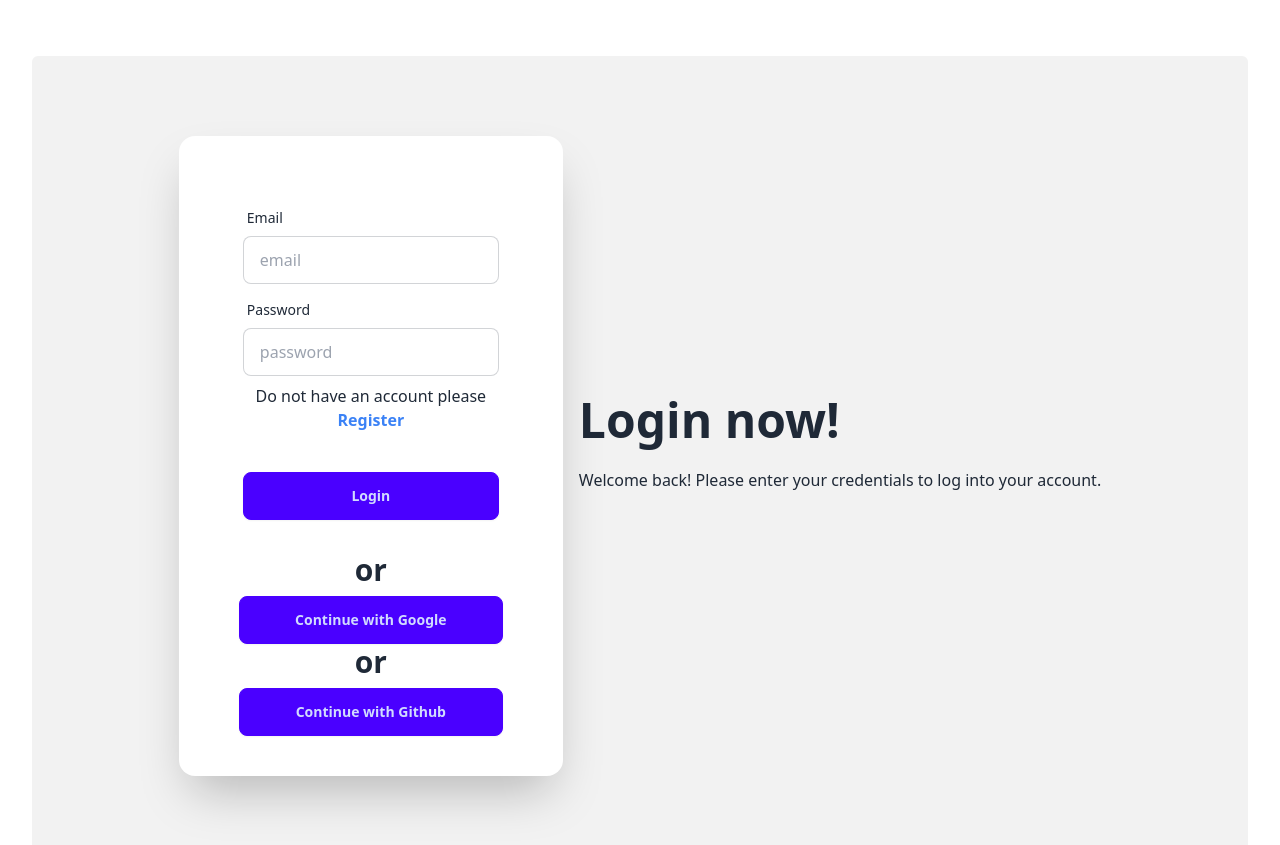
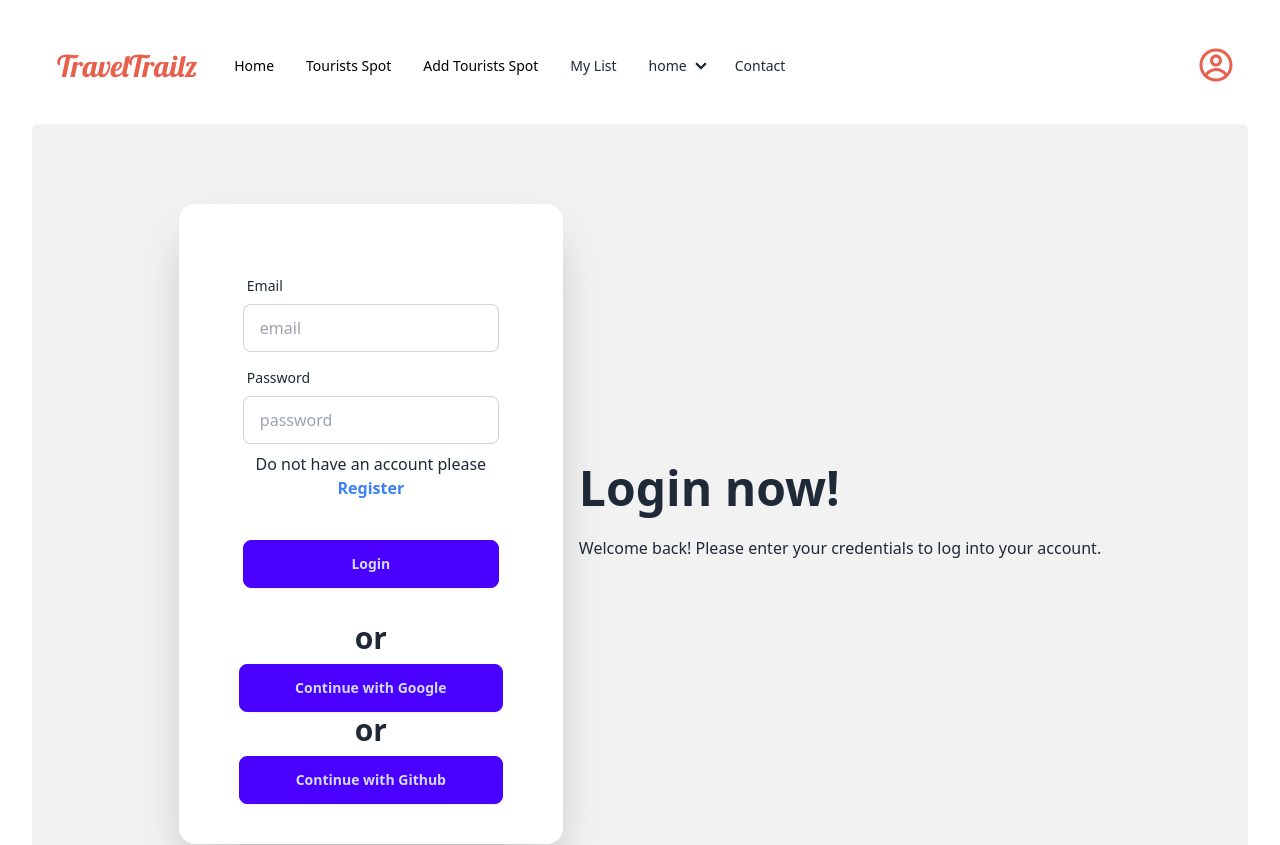
Before and after one commit to Sultana-Razia/tourism-management-client, a React (Vite) app: page /login in a window 1280 px wide. Shown: the top 845 px of the page. Built offline with nearby package versions, Linux system fonts and the light colour scheme; no server answers.

Commit message:
Navbar added

```diff
--- /dev/null
+++ b/src/Shared/Navbar/Navbar.css
@@ -0,0 +1,11 @@
+/* Default link style */
+.inactive-link {
+    color: black;
+    text-decoration: none;
+}
+
+/* Style for active link */
+.active-link {
+    color: #E8604C;
+    font-weight: bold;
+}
--- /dev/null
+++ b/src/Shared/Navbar/Navbar.jsx
@@ -0,0 +1,89 @@
+import React from 'react';
+import { CgProfile } from "react-icons/cg";
+import { NavLink } from 'react-router-dom';
+import './Navbar.css';
+
+const Navbar = () => {
+
+
+
+
+    return (
+        <div className="navbar bg-base-100">
+            <div className="">
+                <div className="dropdown">
+                    <div tabIndex={0} role="button" className="btn btn-ghost lg:hidden">
+                        <svg
+                            xmlns="http://www.w3.org/2000/svg"
+                            className="h-5 w-5"
+                            fill="none"
+                            viewBox="0 0 24 24"
+                            stroke="currentColor">
+                            <path
+                                strokeLinecap="round"
+                                strokeLinejoin="round"
+                                strokeWidth="2"
+                                d="M4 6h16M4 12h8m-8 6h16" />
+                        </svg>
+                    </div>
+                    <ul
+                        tabIndex={0}
+                        className="menu menu-sm dropdown-content bg-base-100 rounded-box z-[1] mt-3 w-52 p-2 shadow">
+                        <li><NavLink to='/'>Home</NavLink></li>
+                        <li><NavLink to='/touristSpot'>Tourists Spot</NavLink></li>
+                        <li><NavLink to='/addTouristSpot'>Add Tourists Spot</NavLink></li>
+                        <li>
+                            <a>Parent</a>
+                            <ul className="p-2">
+                                <li><a>Submenu 1</a></li>
+                                <li><a>Submenu 2</a></li>
+                            </ul>
+                        </li>
+                        <li><NavLink to='/about'>About Us</NavLink></li>
+                        <li><NavLink to='/contact'>Contact</NavLink></li>
+                    </ul>
+                </div>
+                <a className="btn btn-ghost text-3xl text-[#E8604C] lobster-regular">TravelTrailz</a>
+            </div>
+            <div className="w-[80%] hidden lg:flex">
+                <ul className="menu menu-horizontal px-1">
+                    <li><NavLink to='/' className={({ isActive }) => (isActive ? 'active-link' : 'inactive-link')}>Home</NavLink></li>
+                    <li><NavLink to='/touristSpot' className={({ isActive }) => (isActive ? 'active-link' : 'inactive-link')}>Tourists Spot</NavLink></li>
+                    <li><NavLink to='/addTouristSpot' className={({ isActive }) => (isActive ? 'active-link' : 'inactive-link')}>Add Tourists Spot</NavLink></li>
+                    <li><NavLink to='/myList'>My List</NavLink></li>
+                    <li>
+                        <details>
+                            <summary>home</summary>
+                            <ul className="p-2">
+                                <li><NavLink to='/about'>About Us</NavLink></li>
+                                <li><a>Submenu 2</a></li>
+                            </ul>
+                        </details>
+                    </li>
+
+                    <li><NavLink to='/contact'>Contact</NavLink></li>
+                </ul>
+            </div>
+            <div className="navbar-end">
+                <div className="dropdown dropdown-end">
+                    <div tabIndex={0} role="button" className="btn btn-ghost btn-circle avatar">
+                        <div className="w-10 rounded-full">
+                            {/* <img
+                                alt="User profile"
+                                src="https://img.daisyui.com/images/stock/photo-1534528741775-53994a69daeb.webp" /> */}
+                            <CgProfile className='text-4xl mt-[2px] ml-[2px] text-[#E8604C]' />
+                        </div>
+                    </div>
+                    <ul
+                        tabIndex={0}
+                        className="menu menu-sm dropdown-content bg-base-100 rounded-box z-[1] mt-3 w-52 p-2 shadow">
+                        <li><NavLink to='/login'>Login</NavLink></li>
+                        <li><NavLink to='/register'>Register</NavLink></li>
+                    </ul>
+                </div>
+            </div>
+        </div>
+    );
+};
+
+export default Navbar;
--- a/src/index.css
+++ b/src/index.css
@@ -1,3 +1,13 @@
+@import url('https://fonts.googleapis.com/css2?family=Lobster&display=swap');
+
 @tailwind base;
 @tailwind components;
 @tailwind utilities;
+
+
+
+.lobster-regular {
+    font-family: "Lobster", sans-serif;
+    font-weight: 400;
+    font-style: normal;
+}
--- /dev/null
+++ b/src/pages/AddTouristSpot/AddTouristSpot.jsx
@@ -0,0 +1,13 @@
+import React from 'react';
+import Navbar from '../../Shared/Navbar/Navbar';
+
+const AddTouristSpot = () => {
+    return (
+        <div>
+            <Navbar></Navbar>
+            <h2>Add tourist spot</h2>
+        </div>
+    );
+};
+
+export default AddTouristSpot;
--- a/src/pages/Home/Home.jsx
+++ b/src/pages/Home/Home.jsx
@@ -1,9 +1,42 @@
 import React from 'react';
+import Navbar from '../../Shared/Navbar/Navbar';
 
 const Home = () => {
     return (
         <div>
+            <Navbar></Navbar>
             <h2>This is home.</h2>
+            {/* <div className="navbar bg-base-100">
+                <div className="flex-1">
+                    <a className="btn btn-ghost text-xl">daisyUI</a>
+                </div>
+                <div className="flex-none gap-2">
+                    <div className="form-control">
+                        <input type="text" placeholder="Search" className="input input-bordered w-24 md:w-auto" />
+                    </div>
+                    <div className="dropdown dropdown-end">
+                        <div tabIndex={0} role="button" className="btn btn-ghost btn-circle avatar">
+                            <div className="w-10 rounded-full">
+                                <img
+                                    alt="Tailwind CSS Navbar component"
+                                    src="https://img.daisyui.com/images/stock/photo-1534528741775-53994a69daeb.webp" />
+                            </div>
+                        </div>
+                        <ul
+                            tabIndex={0}
+                            className="menu menu-sm dropdown-content bg-base-100 rounded-box z-[1] mt-3 w-52 p-2 shadow">
+                            <li>
+                                <a className="justify-between">
+                                    Profile
+                                    <span className="badge">New</span>
+                                </a>
+                            </li>
+                            <li><a>Settings</a></li>
+                            <li><a>Logout</a></li>
+                        </ul>
+                    </div>
+                </div>
+            </div> */}
         </div>
     );
 };
--- a/src/pages/Login/Login.jsx
+++ b/src/pages/Login/Login.jsx
@@ -1,6 +1,7 @@
 import React, { useContext } from 'react';
 import { Link, useLocation, useNavigate } from 'react-router-dom';
 import { AuthContext } from '../../providers/AuthProviders';
+import Navbar from '../../Shared/Navbar/Navbar';
 
 const Login = () => {
 
@@ -32,6 +33,7 @@ const Login = () => {
 
     return (
         <div>
+            <Navbar></Navbar>
             <div className="hero bg-base-200 min-h-screen rounded-md mt-6">
                 <div className="hero-content flex-col lg:flex-row-reverse">
                     <div className="text-center lg:text-left">
--- a/src/pages/Register/Register.jsx
+++ b/src/pages/Register/Register.jsx
@@ -3,6 +3,7 @@ import { AuthContext } from '../../providers/AuthProviders';
 import { IoIosEyeOff } from 'react-icons/io';
 import { FaEye } from 'react-icons/fa';
 import { Link } from 'react-router-dom';
+import Navbar from '../../Shared/Navbar/Navbar';
 
 
 const Register = () => {
@@ -60,6 +61,7 @@ const Register = () => {
 
     return (
         <div>
+            <Navbar></Navbar>
             <div className="hero bg-base-200 min-h-screen rounded-md mt-6">
                 <div className="hero-content flex-col lg:flex-row-reverse">
                     <div className="text-center lg:text-left">
--- a/src/routes/Router.jsx
+++ b/src/routes/Router.jsx
@@ -3,6 +3,7 @@ import Root from "../layouts/Root";
 import Home from "../pages/Home/Home";
 import Login from "../pages/Login/Login";
 import Register from "../pages/Register/Register";
+import AddTouristSpot from "../pages/AddTouristSpot/AddTouristSpot";
 
 
 
@@ -24,6 +25,10 @@ const router = createBrowserRouter([
             {
                 path: '/login',
                 element: <Login></Login>
+            },
+            {
+                path: '/addTouristSpot',
+                element: <AddTouristSpot></AddTouristSpot>
             }
         ]
     },
```
